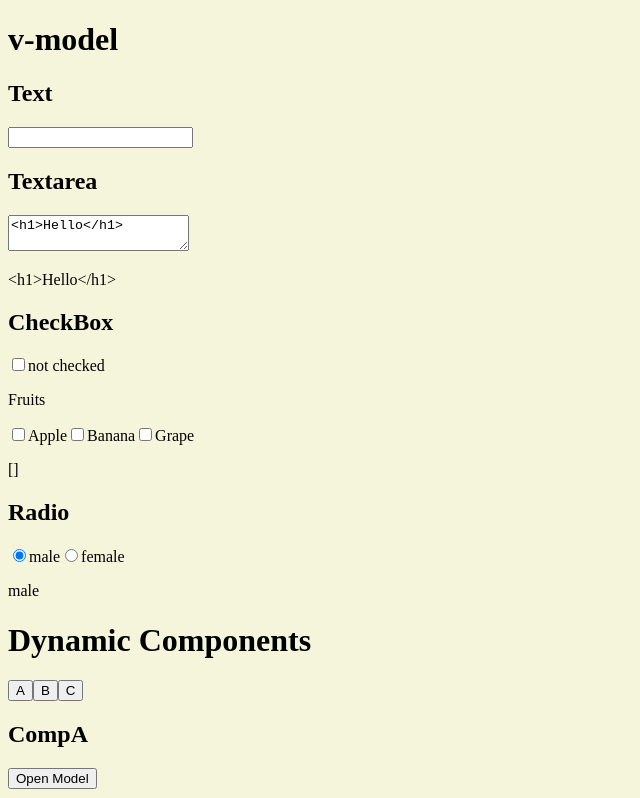
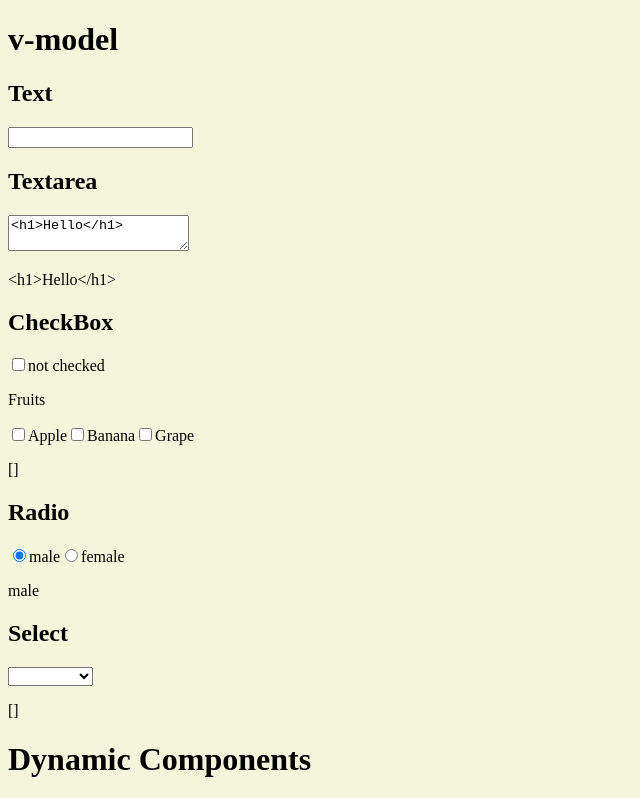
Before and after one commit to reo0306/vue-practise, a Vue app in the folder vue-lesson/: page / in a window 1280 px wide. Shown: the top 798 px of the page, without its empty margins (0-640 px from the left). Built offline with nearby package versions, Linux system fonts and the light colour scheme; the HTML template or start-up script is replaced by a standard one.

Commit message:
add select box

```diff
--- a/vue-lesson/src/App.vue
+++ b/vue-lesson/src/App.vue
@@ -160,6 +160,7 @@ const CompB = defineAsyncComponent({
 const checked = ref('not checked');
 const fruits2 = ref([]);
 const gender = ref('male');
+const selected = ref([]);
 </script>
 
 <template>
@@ -189,6 +190,13 @@ const gender = ref('male');
   <input id="female" v-model="gender" type="radio" value="female"/>
   <label for="female">female</label>
   <p>{{ gender }}</p>
+
+  <h2>Select</h2>
+  <select v-model="selected">
+    <option value="" disabled>Select one</option>
+    <option v-for="option in ['A', 'B', 'C']" :key="option">{{ option }}</option>
+  </select>
+  <p>{{ selected }}</p>
 
   <!-- Dynamic Components -->
   <h1>Dynamic Components</h1>
```
